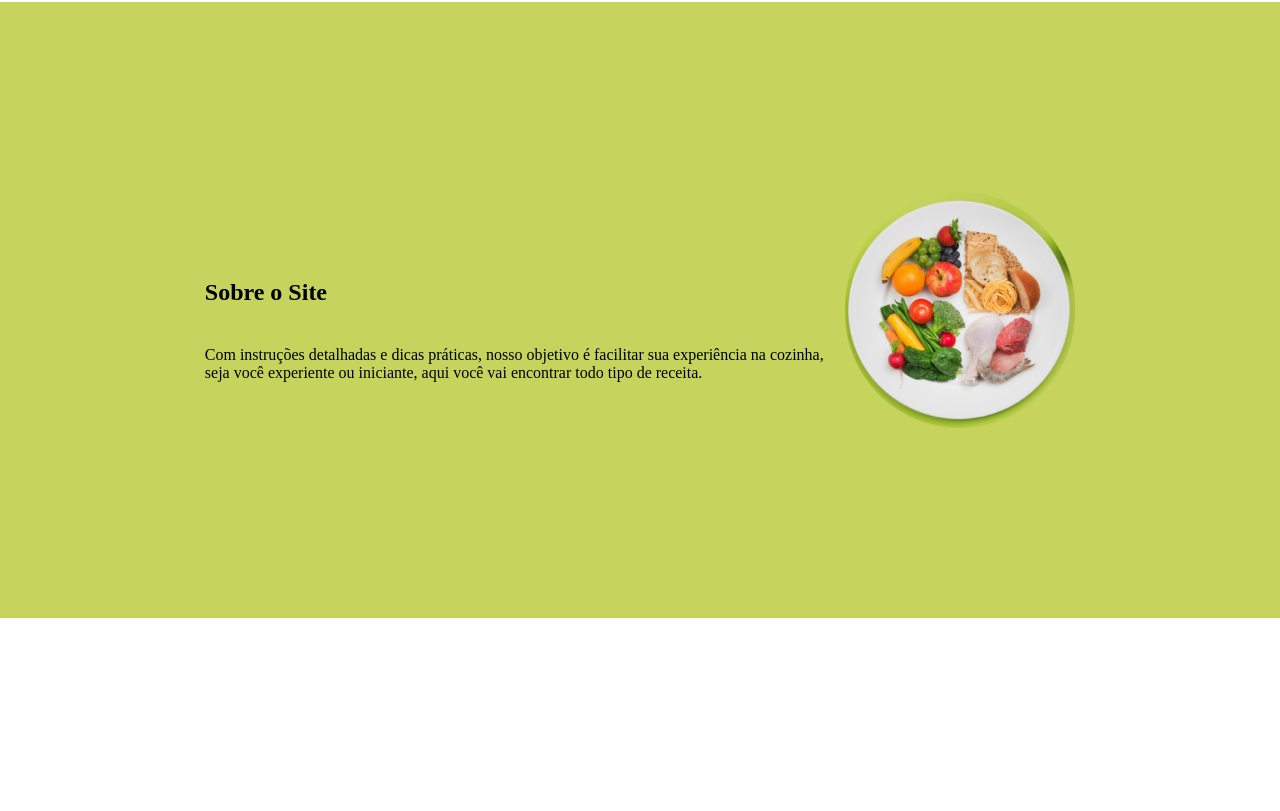
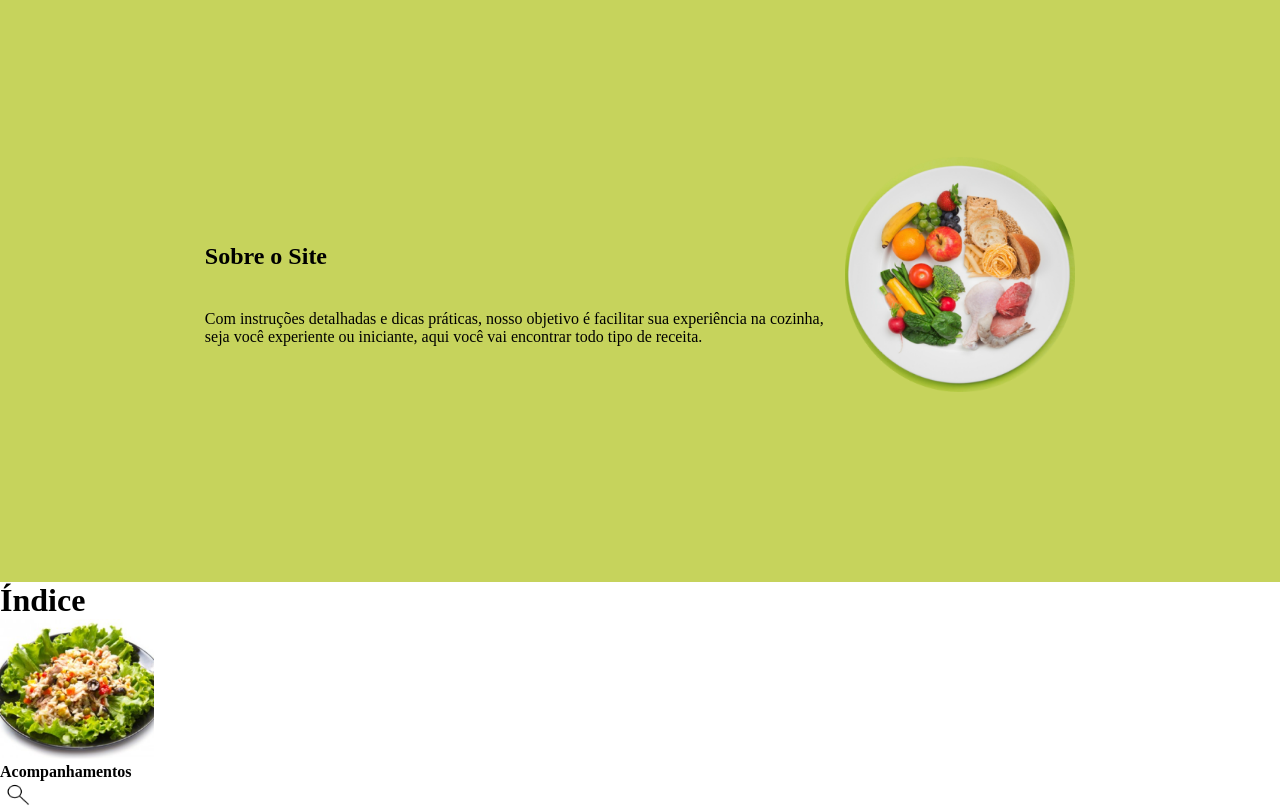
Before and after one commit to JuhOnix/Prot-tipo-1, a plain HTML site: page Protótipo 1/index.html in a window 1280 px wide. Shown: the part 165-976 px from the top of the page. Before the commit the page ends 800 px from the top, so only its background shows below. Drawn offline with Linux system fonts and the light colour scheme.

Commit message:
Add files via upload

```diff
--- a/Protótipo 1/index.html
+++ b/Protótipo 1/index.html
@@ -29,5 +29,13 @@
         </div>
         <img class="sobre-imagem" src="img/Introducao.png" alt="prato de comida com frutas, legumes, grãos e carne">
     </section>
+
+    <section class="membros">
+        <h3 class="membros-titulo">Índice</h3>
+        <img class="membro-imagem" src="img/Acompanhamento.png" alt="um prato de alface com arroz contendo temperos no meio">
+        <h4 class="membro-nome">Acompanhamentos</h4>
+        <img class="membro-icone" src="img/Lupa.png" alt="uma pequena lupa">
+    </section>
+
 </body>
 </html>
--- a/Protótipo 1/style.css
+++ b/Protótipo 1/style.css
@@ -19,7 +19,7 @@
 }
 
 .cabecalho-Imagem{
- width: 50%;
+ width: 35%;
  font-size: 200%;
 }
 
@@ -48,3 +48,15 @@ width:18%;
 .sobre-titulo{
     padding: 40px 0;
 }
+
+.membros-titulo{
+    font-size: 200%;
+}
+
+.membro-imagem{
+    width: 12%;
+}
+
+.membro-icone{
+    width: 3%;
+}
```
